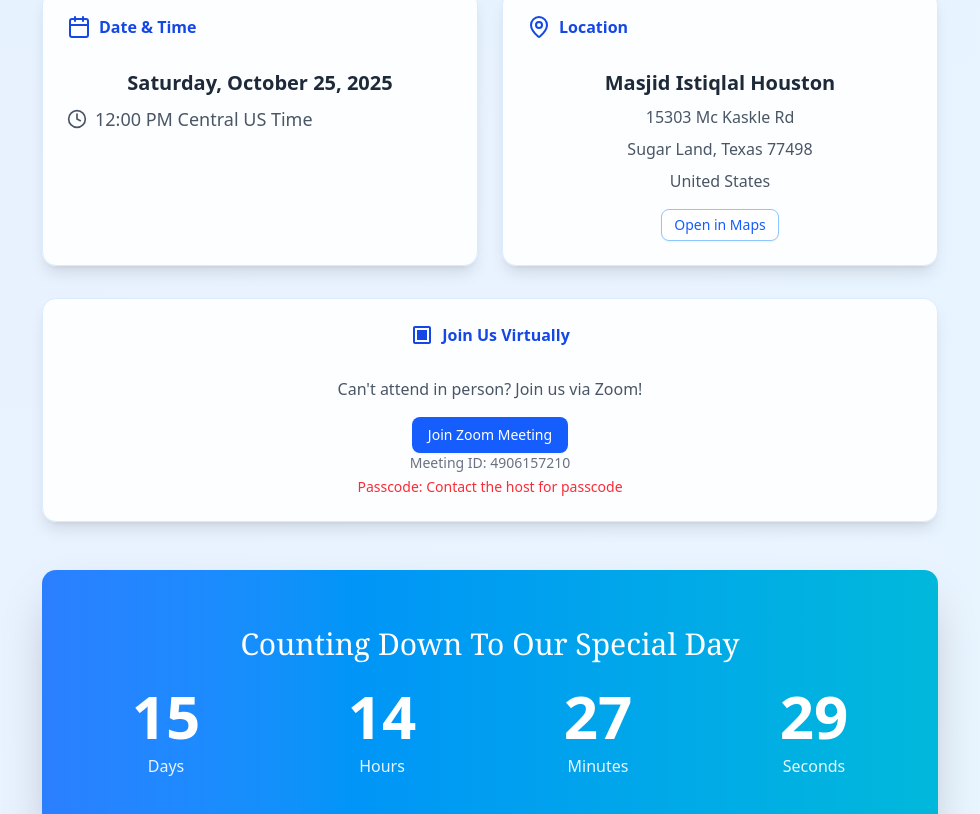
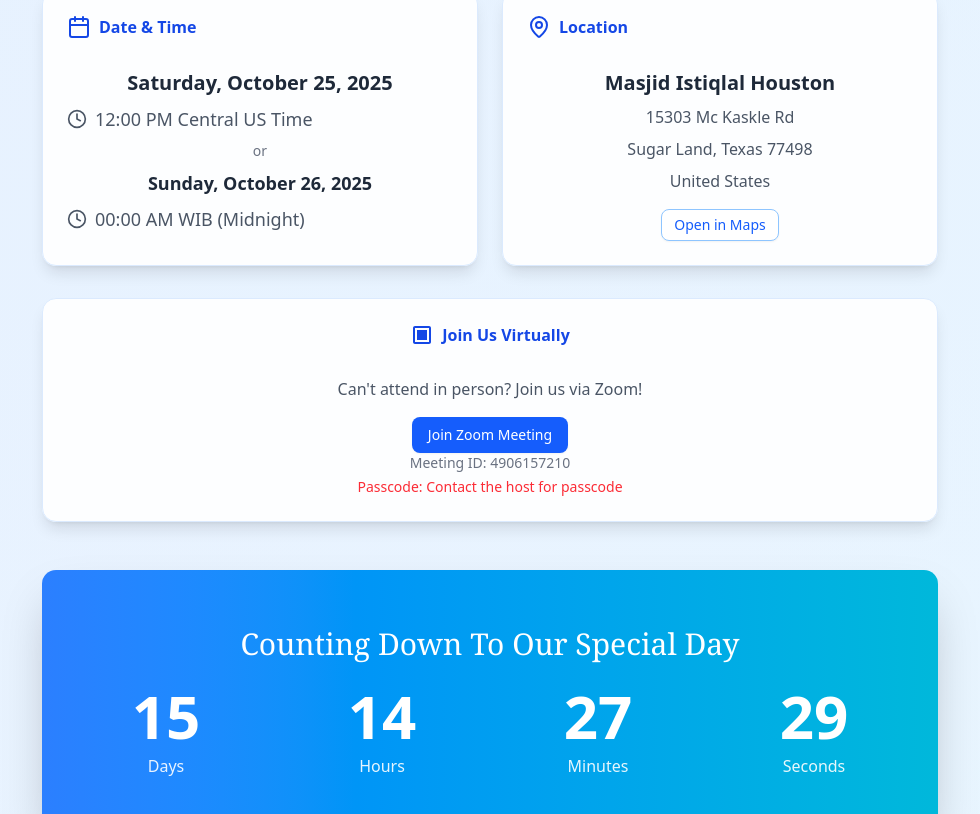
Before and after one commit to awesomemfg/test, a React (Vite) app: page / in a window 1280 px wide. Shown: the part 906-1720 px from the top of the page, without its empty margins (150-1130 px from the left). Built offline with nearby package versions, Linux system fonts and the light colour scheme.

Commit message:
Add alternative wedding date and update names in invitation

```diff
--- a/src/App.jsx
+++ b/src/App.jsx
@@ -158,6 +158,12 @@ function App() {
                   <p className="text-lg text-gray-600 flex items-center gap-2">
                     <Clock className="w-5 h-5" />
                     12:00 PM Central US Time
+                  </p>
+                  <div className="text-center text-gray-500 text-sm my-2">or</div>
+                  <p className="text-lg font-semibold text-gray-800">Sunday, October 26, 2025</p>
+                  <p className="text-lg text-gray-600 flex items-center gap-2">
+                    <Clock className="w-5 h-5" />
+                    00:00 AM WIB (Midnight)
                   </p>
                 </CardContent>
               </Card>
@@ -507,7 +513,7 @@ function App() {
                 We can't wait to celebrate with you!
               </p>
               <p className="mt-4 text-sm">
-                Farid & Jannah
+                Farid & Irfi
               </p>
             </div>
           </div>
```
